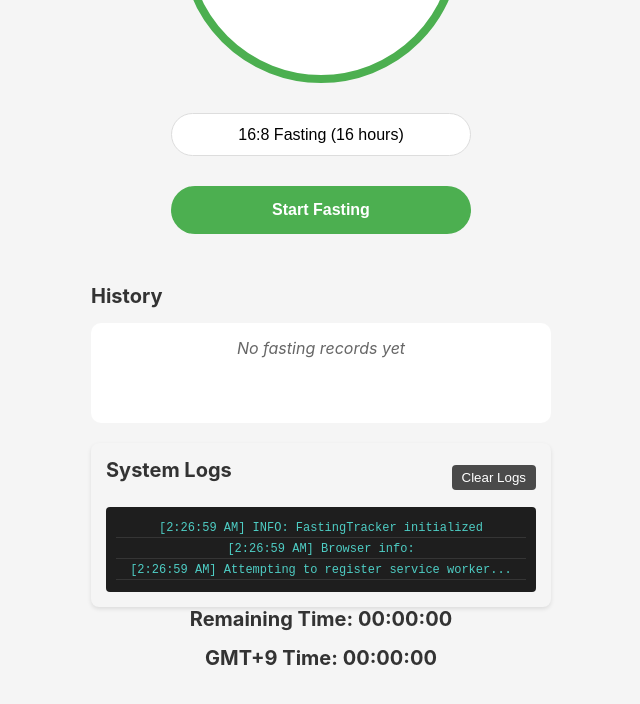
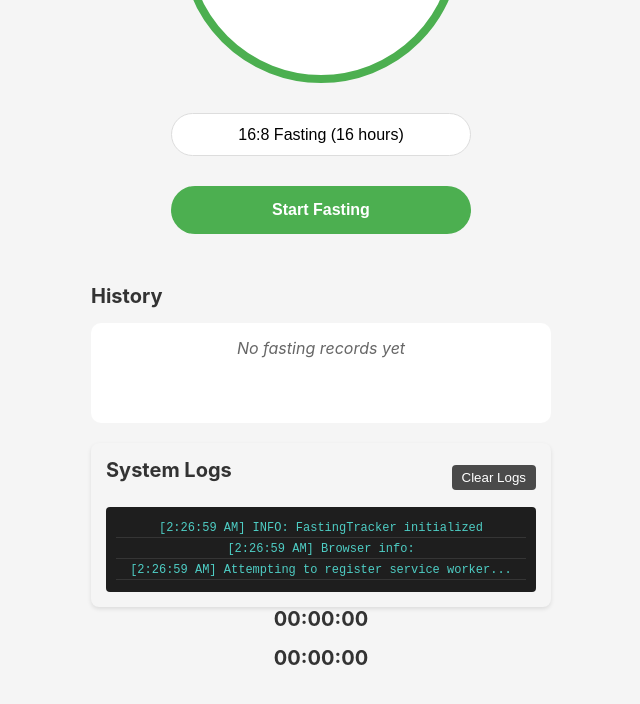
Before and after one commit to spectervsross/fasting-tracker, a website: page index.html in a window 1280 px wide. Shown: the part 296-1000 px from the top of the page, without its empty margins (319-959 px from the left). Drawn offline with Linux system fonts and the light colour scheme.

```diff
--- a/index.html
+++ b/index.html
@@ -211,10 +211,10 @@
         </div>
 
         <div class="remaining-time-section">
-            <h2>Remaining Time: <span id="remainingTime">00:00:00</span></h2>
+            <h2><span id="remainingTime">00:00:00</span></h2>
         </div>
         <div class="gmt-time-section">
-            <h2>GMT+9 Time: <span id="gmtTime">00:00:00</span></h2>
+            <h2> <span id="gmtTime">00:00:00</span></h2>
         </div>
 
     </div>
```
